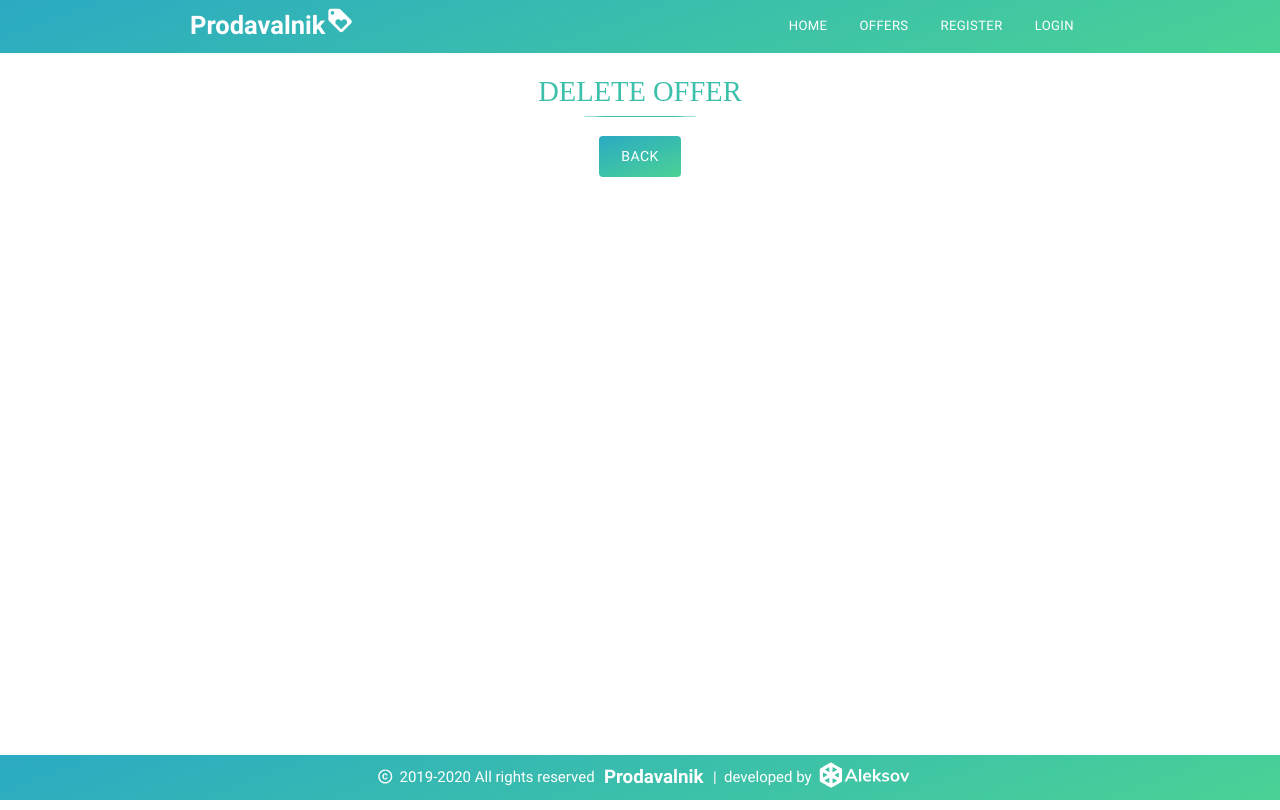
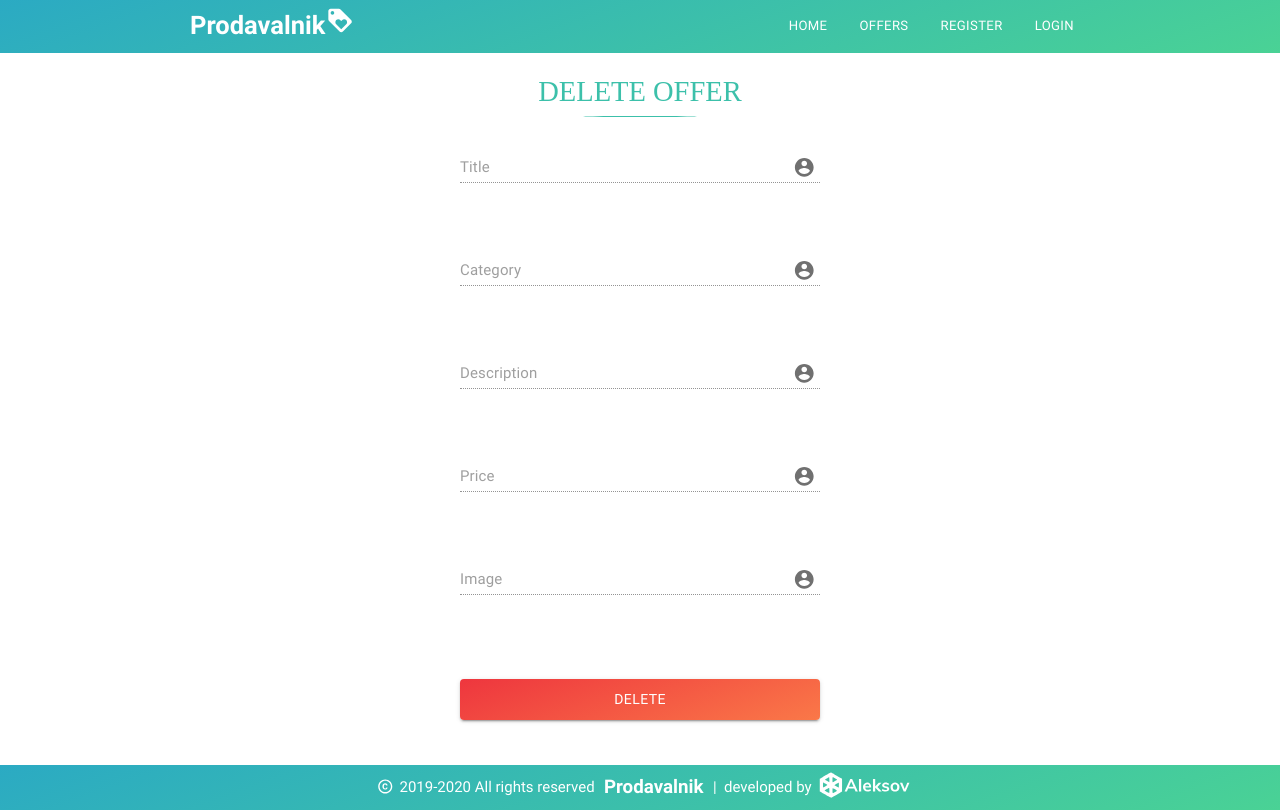
Before and after one commit to AChristoff/prodavalnik, a React (Create React App) app: page /offers/delete/1 in a window 1280 px wide. Built offline with nearby package versions, Linux system fonts and the light colour scheme; no server answers; a web font is replaced by a local one.

Commit message:
add delete offer

```diff
--- a/src/components/pages/offers/crud/CreateOffer.jsx
+++ b/src/components/pages/offers/crud/CreateOffer.jsx
@@ -17,7 +17,7 @@ class CreateOffer extends React.Component {
 
         <Heading text="Create Offer"/>
 
-        <OffersForm history={this.props.history} isEdit={false}/>
+        <OffersForm history={this.props.history} match={this.props.match} formType='create'/>
 
       </div>
     );
--- a/src/components/pages/offers/crud/DeleteOffer.jsx
+++ b/src/components/pages/offers/crud/DeleteOffer.jsx
@@ -1,27 +1,61 @@
 import React from 'react';
 import Heading from "../../../shared/Heading";
-import Button from "@material-ui/core/Button";
+import OffersService from "../../../../services/offers-service";
+import Loading from "../../../shared/Loading";
+import OffersForm from "../../../shared/form/offers/OffersForm";
 
 class DeleteOffer extends React.Component {
-  render()
-  {
+  constructor(props) {
+    super(props);
+    this.state = {
+      error: '',
+      offer: {},
+      isLoading: true,
+    };
+    this.offerId = this.props.match.params.id
+  }
+
+  static service = new OffersService();
+
+  async componentDidMount() {
+
+    try {
+
+      const offer = await DeleteOffer.service.getOffer(this.offerId);
+
+      this.setState({
+        offer: offer.post,
+        isLoading: false,
+      });
+
+    } catch (error) {
+
+      this.setState({
+        error: error.message,
+        isLoading: false,
+      });
+
+    }
+  };
+
+  render() {
+    const {offer, isLoading} = this.state;
+
+    if (isLoading) {
+      return <Loading/>
+    }
+
     return (
       <div className="delete-offer wrapper">
 
         <Heading text="Delete offer"/>
 
-        <div className="view-offer-back-btn">
-          <Button
-            fullWidth
-            disableElevation
-            variant="contained"
-            size="large"
-            color="primary"
-            onClick={this.props.history.goBack}
-          >
-            Back
-          </Button>
-        </div>
+        <OffersForm
+          history={this.props.history}
+          match={this.props.match}
+          {...offer}
+          formType='delete'/>
+
       </div>
     );
   }
--- a/src/components/pages/offers/crud/EditOffer.jsx
+++ b/src/components/pages/offers/crud/EditOffer.jsx
@@ -1,6 +1,5 @@
 import React from 'react';
 import Heading from "../../../shared/Heading";
-import Button from "@material-ui/core/Button";
 import OffersForm from "../../../shared/form/offers/OffersForm";
 import OffersService from "../../../../services/offers-service";
 import Loading from "../../../shared/Loading";
@@ -55,7 +54,7 @@ class EditOffer extends React.Component {
           history={this.props.history}
           match={this.props.match}
           {...offer}
-          isEdit={true}/>
+          formType='edit'/>
 
       </div>
     );
--- a/src/components/shared/form/FormikField.jsx
+++ b/src/components/shared/form/FormikField.jsx
@@ -6,10 +6,10 @@ import InputAdornment from "@material-ui/core/InputAdornment";
 import {AccountCircle, MailOutline, Visibility, VisibilityOff} from "@material-ui/icons";
 import IconButton from "@material-ui/core/IconButton";
 
-export default function FormikField({name, label, type="text", placeholder='', icon}) {
+export default function FormikField({name, label, type = "text", placeholder = '', icon, required, disabled = false}) {
 
   const handleClickShowPassword = () => {
-    setValues({ ...values, showPassword: !values.showPassword });
+    setValues({...values, showPassword: !values.showPassword});
   };
 
   const [values, setValues] = React.useState({
@@ -26,11 +26,11 @@ export default function FormikField({name, label, type="text", placeholder='', i
 
   function getIcon(icon) {
     if (icon === 'email') {
-      return  <MailOutline/>;
+      return <MailOutline/>;
     }
 
     if (icon === 'username') {
-      return <AccountCircle />;
+      return <AccountCircle/>;
     }
 
     if (icon === 'password') {
@@ -39,7 +39,7 @@ export default function FormikField({name, label, type="text", placeholder='', i
         onClick={handleClickShowPassword}
         onMouseDown={handleMouseDownPassword}
       >
-        {values.showPassword ? <Visibility /> : <VisibilityOff />}
+        {values.showPassword ? <Visibility/> : <VisibilityOff/>}
       </IconButton>;
     }
 
@@ -64,7 +64,7 @@ export default function FormikField({name, label, type="text", placeholder='', i
         type={getType(type)}
         helperText={<ErrorMessage className="error-msg" name={name}/>}
         placeholder={placeholder}
-        required
+        disabled={disabled}
         fullWidth
         autoComplete="off"
         InputProps={{
--- a/src/components/shared/form/offers/OffersForm.jsx
+++ b/src/components/shared/form/offers/OffersForm.jsx
@@ -26,6 +26,14 @@ const OfferSchema = Yup.object().shape({
     .min(6, 'Min 6 chars!')
     .max(80, 'Max 80 chars!')
     .required('Image is required!'),
+});
+
+const DeleteSchema = Yup.object().shape({
+  title: Yup.string(),
+  category: Yup.string(),
+  content: Yup.string(),
+  price: Yup.number(),
+  image: Yup.string(),
 });
 
 class OffersForm extends React.Component {
@@ -81,12 +89,43 @@ class OffersForm extends React.Component {
     }
   };
 
+  handleDelete = async () => {
+    try {
+      const res = await OffersForm.service.deleteOffer(this.offerId);
+
+      if (res.errors) {
+        const message = res.message;
+        throw new Error(message);
+      } else {
+        this.props.history.push("/user/offers");
+      }
+
+    } catch (error) {
+
+      this.setState({
+        error: error.message,
+      })
+    }
+
+  };
+
+  handleSubmit = (formType) => {
+    switch (formType) {
+      case 'create':
+        return this.handleCreate;
+      case 'edit':
+        return this.handleEdit;
+      case 'delete':
+        return this.handleDelete;
+      default:
+        return;
+    }
+  };
+
   render() {
-    const {title, category, content, price, image, isEdit} = this.props;
+    const {title, category, content, price, image, formType} = this.props;
 
     return (
-      <div className="create-offer wrapper">
-
       <Formik
         initialValues={
           {
@@ -97,17 +136,17 @@ class OffersForm extends React.Component {
             image: image || ''
           }
         }
-          validationSchema={OfferSchema}
-          onSubmit={isEdit ? this.handleEdit : this.handleCreate}
+        validationSchema={formType === 'delete' ? DeleteSchema : OfferSchema}
+        onSubmit={this.handleSubmit(formType)}
       >
         {(props) => (
-            <Form className="create-offer-from">
+          <Form className="offer-from">
 
-              <FormikField name="title" label="Title" icon="username"/>
-              <FormikField name="category" label="Category" icon="username"/>
-              <FormikField name="content" label="Description" icon="username"/>
-              <FormikField name="price" label="Price" icon="username"/>
-              <FormikField name="image" label="Image" icon="username"/>
+            <FormikField name="title" label="Title" icon="username" disabled={formType === 'delete'}/>
+            <FormikField name="category" label="Category" icon="username" disabled={formType === 'delete'}/>
+            <FormikField name="content" label="Description" icon="username" disabled={formType === 'delete'}/>
+            <FormikField name="price" label="Price" icon="username" disabled={formType === 'delete'}/>
+            <FormikField name="image" label="Image" icon="username" disabled={formType === 'delete'}/>
 
             <Button
               fullWidth
@@ -115,16 +154,15 @@ class OffersForm extends React.Component {
               variant="contained"
               size="large"
               color="primary"
-                disabled={!props.isValid || !props.dirty}
+              className={formType === 'delete' ? 'delete-btn' : ''}
+              disabled={formType !== 'delete' ? (!props.isValid || !props.dirty) : false}
             >
-                {isEdit ? 'Edit' : 'Create'}
+              {formType}
             </Button>
 
           </Form>
         )}
       </Formik>
-
-      </div>
     );
   }
 }
--- a/src/sass/queries/_768px-mobile.scss
+++ b/src/sass/queries/_768px-mobile.scss
@@ -212,11 +212,13 @@
 
 		&.login,
 		&.register,
-		&.create-offer {
+		&.create-offer,
+		&.edit-offer,
+		&.delete-offer {
 
 			.login-from,
 			.register-from,
-			.create-offer-from {
+			.offer-from {
 
 				width: 24em;
 
--- a/src/services/offers-service.js
+++ b/src/services/offers-service.js
@@ -1,4 +1,4 @@
-import {get, post, put} from './data/requester';
+import {del, get, post, put} from './data/requester';
 
 class OffersService {
   constructor() {
@@ -9,6 +9,7 @@ class OffersService {
     this.getOfferUrl = `${this.baseUrl}/post/`;
     this.createOfferUrl = `${this.baseUrl}/post/create`;
     this.editOfferUrl = `${this.baseUrl}/post/edit/`;
+    this.deleteOfferUrl = `${this.baseUrl}/post/delete/`;
   }
 
   getAllOffers(page = '1', limit = '6', sort = '', order = '', search = '', filter = '') {
@@ -30,6 +31,10 @@ class OffersService {
   editOffer(id, offerData) {
     return put(`${this.editOfferUrl}` + id, offerData);
   }
+
+  deleteOffer(id) {
+    return del(`${this.deleteOfferUrl}` + id);
+  }
 }
 
 export default OffersService;
```
Also changed, not shown: src/components/pages/user/Login.jsx (+1 -8 lines), src/components/pages/user/Register.jsx (+3 -11 lines). Lines whose indentation alone changed are shown as unchanged.
